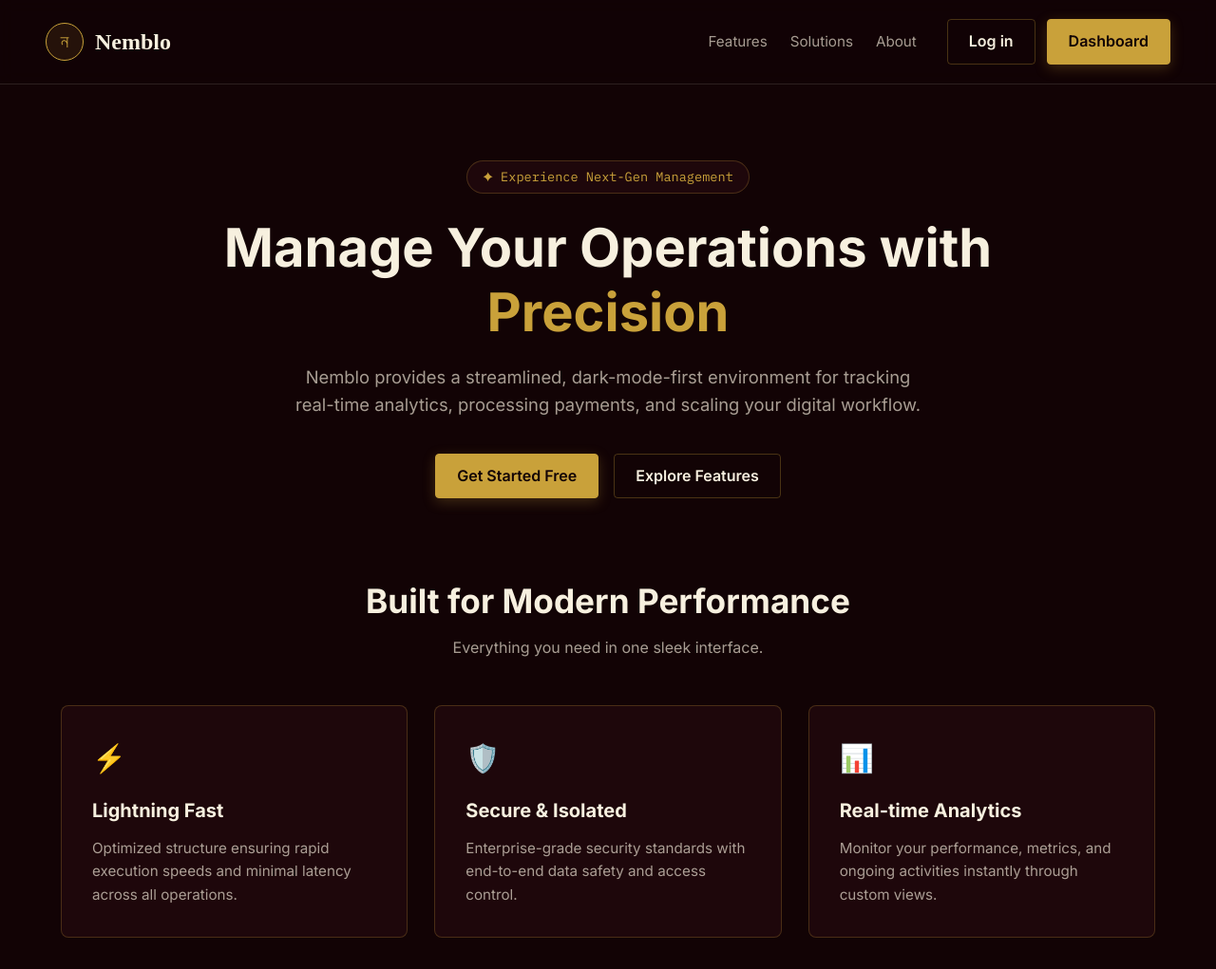
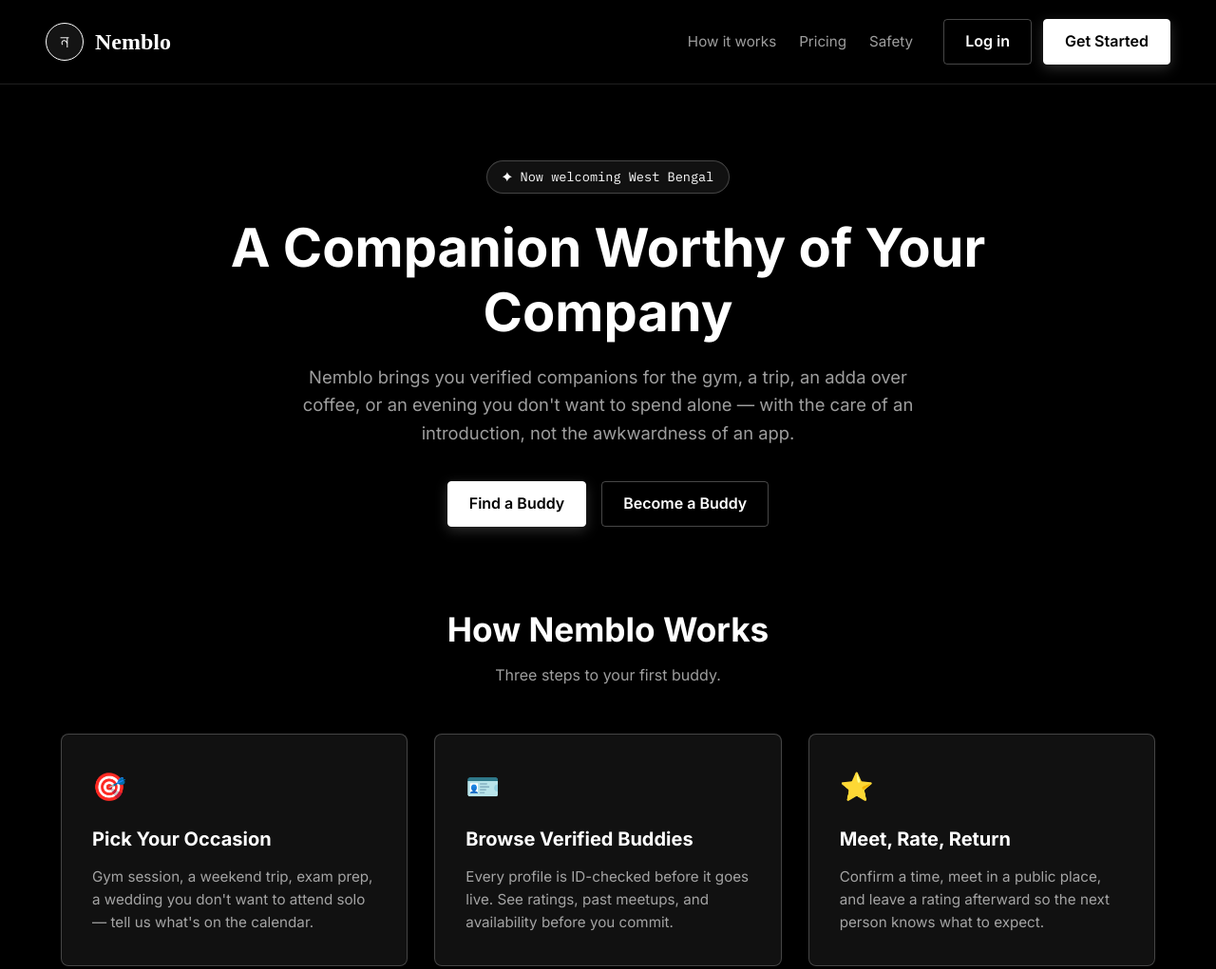
Before and after one commit to ayush996-65/nemblo, a website: page index.html in a window 1280 px wide. Shown: the top 1021 px of the page at 95% size. Drawn offline with Linux system fonts and the light colour scheme.

Commit message:
Revise index.html with new branding and styles
Updated the title and content to reflect new branding and features. Changed color scheme for better visibility and user experience.

```diff
--- a/index.html
+++ b/index.html
@@ -1,23 +1,23 @@
-<!DOCTYPE html>
+          <!DOCTYPE html>
 <html lang="hi">
 <head>
   <meta charset="UTF-8">
   <meta name="viewport" content="width=device-width, initial-scale=1.0">
-  <title>Nemblo - Modern Digital Experience</title>
+  <title>Nemblo — A Companion Worthy of Your Company</title>
 
   <!-- Fonts -->
   <link href="https://fonts.googleapis.com/css2?family=IBM+Plex+Mono:wght@400;600&family=Inter:wght@400;500;600;700&display=swap" rel="stylesheet">
 
   <style>
     :root {
-      --bg-dark: #120305;
-      --card-bg: #1e070b;
-      --card-border: rgba(201, 161, 58, 0.25);
-      --gold: #c9a13a;
-      --gold-light: #f7f0df;
-      --line-gold: rgba(201, 161, 58, 0.3);
-      --line: rgba(247, 240, 223, 0.12);
-      --text-muted: rgba(247, 240, 223, 0.65);
+      --bg-dark: #000000;
+      --card-bg: #111111;
+      --card-border: rgba(255, 255, 255, 0.22);
+      --gold: #ffffff;
+      --gold-light: #ffffff;
+      --line-gold: rgba(255, 255, 255, 0.28);
+      --line: rgba(255, 255, 255, 0.12);
+      --text-muted: rgba(255, 255, 255, 0.62);
     }
 
     * {
@@ -41,7 +41,7 @@
       align-items: center;
       padding: 20px 48px;
       border-bottom: 1px solid var(--line);
-      background: rgba(18, 3, 5, 0.8);
+      background: rgba(0, 0, 0, 0.85);
       backdrop-filter: blur(10px);
       position: sticky;
       top: 0;
@@ -65,7 +65,7 @@
       justify-content: center;
       color: var(--gold);
       font-size: 1.2rem;
-      background: rgba(201, 161, 58, 0.1);
+      background: rgba(255, 255, 255, 0.08);
     }
 
     .brand-name {
@@ -111,7 +111,7 @@
       border-radius: 4px;
       font-weight: 600;
       text-decoration: none;
-      box-shadow: 0 4px 14px rgba(201, 161, 58, 0.25);
+      box-shadow: 0 4px 14px rgba(255, 255, 255, 0.18);
       transition: all 0.2s ease;
       display: inline-block;
       border: 1px solid var(--gold);
@@ -119,7 +119,7 @@
 
     .btn-gold:hover {
       transform: translateY(-2px);
-      box-shadow: 0 8px 20px rgba(201, 161, 58, 0.4);
+      box-shadow: 0 8px 20px rgba(255, 255, 255, 0.3);
     }
 
     .btn-outline {
@@ -136,7 +136,7 @@
 
     .btn-outline:hover {
       border-color: var(--gold);
-      background: rgba(201, 161, 58, 0.08);
+      background: rgba(255, 255, 255, 0.08);
     }
 
     /* Hero Section */
@@ -269,7 +269,7 @@
 
     .foot-bottom {
       font-size: 0.8rem;
-      color: rgba(247, 240, 223, 0.4);
+      color: rgba(255, 255, 255, 0.4);
       font-family: 'IBM Plex Mono', monospace;
       border-top: 1px solid var(--line);
       padding-top: 24px;
@@ -289,53 +289,53 @@
 
     <nav>
       <ul class="nav-links">
-        <li><a href="#features">Features</a></li>
-        <li><a href="#solutions">Solutions</a></li>
-        <li><a href="#about">About</a></li>
+        <li><a href="#features">How it works</a></li>
+        <li><a href="#solutions">Pricing</a></li>
+        <li><a href="#about">Safety</a></li>
       </ul>
       <div class="nav-buttons">
         <a href="login.html" class="btn-outline">Log in</a>
-        <a href="dashboard.html" class="btn-gold">Dashboard</a>
+        <a href="signup.html" class="btn-gold">Get Started</a>
       </div>
     </nav>
   </header>
 
   <!-- Hero Section -->
   <section class="hero">
-    <div class="hero-badge">✦ Experience Next-Gen Management</div>
-    <h1>Manage Your Operations with <span>Precision</span></h1>
-    <p>Nemblo provides a streamlined, dark-mode-first environment for tracking real-time analytics, processing payments, and scaling your digital workflow.</p>
+    <div class="hero-badge">✦ Now welcoming West Bengal</div>
+    <h1>A Companion Worthy of Your <span>Company</span></h1>
+    <p>Nemblo brings you verified companions for the gym, a trip, an adda over coffee, or an evening you don't want to spend alone — with the care of an introduction, not the awkwardness of an app.</p>
 
     <div class="hero-ctas">
-      <a href="dashboard.html" class="btn-gold">Get Started Free</a>
-      <a href="#features" class="btn-outline">Explore Features</a>
+      <a href="signup.html" class="btn-gold">Find a Buddy</a>
+      <a href="#features" class="btn-outline">Become a Buddy</a>
     </div>
   </section>
 
   <!-- Features Section -->
   <section class="features" id="features">
     <div class="section-title">
-      <h2>Built for Modern Performance</h2>
-      <p style="color: var(--text-muted);">Everything you need in one sleek interface.</p>
+      <h2>How Nemblo Works</h2>
+      <p style="color: var(--text-muted);">Three steps to your first buddy.</p>
     </div>
 
     <div class="feature-grid">
       <div class="feature-card">
-        <div class="feature-icon">⚡</div>
-        <h3>Lightning Fast</h3>
-        <p>Optimized structure ensuring rapid execution speeds and minimal latency across all operations.</p>
+        <div class="feature-icon">🎯</div>
+        <h3>Pick Your Occasion</h3>
+        <p>Gym session, a weekend trip, exam prep, a wedding you don't want to attend solo — tell us what's on the calendar.</p>
       </div>
 
       <div class="feature-card">
-        <div class="feature-icon">🛡️</div>
-        <h3>Secure & Isolated</h3>
-        <p>Enterprise-grade security standards with end-to-end data safety and access control.</p>
+        <div class="feature-icon">🪪</div>
+        <h3>Browse Verified Buddies</h3>
+        <p>Every profile is ID-checked before it goes live. See ratings, past meetups, and availability before you commit.</p>
       </div>
 
       <div class="feature-card">
-        <div class="feature-icon">📊</div>
-        <h3>Real-time Analytics</h3>
-        <p>Monitor your performance, metrics, and ongoing activities instantly through custom views.</p>
+        <div class="feature-icon">⭐</div>
+        <h3>Meet, Rate, Return</h3>
+        <p>Confirm a time, meet in a public place, and leave a rating afterward so the next person knows what to expect.</p>
       </div>
     </div>
   </section>
@@ -357,8 +357,8 @@
     </div>
 
     <div class="foot-bottom">
-      <span>&copy; 2026 Nemblo Inc. All rights reserved.</span>
-      <span>Status: Systems Operational</span>
+      <span>&copy; 2026 Nemblo. All rights reserved.</span>
+      <span>Now serving Kolkata · Howrah · Durgapur · Siliguri</span>
     </div>
   </footer>
 
```
